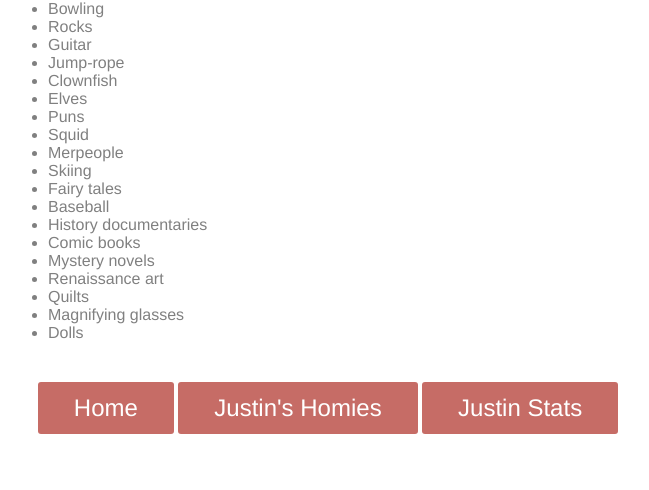
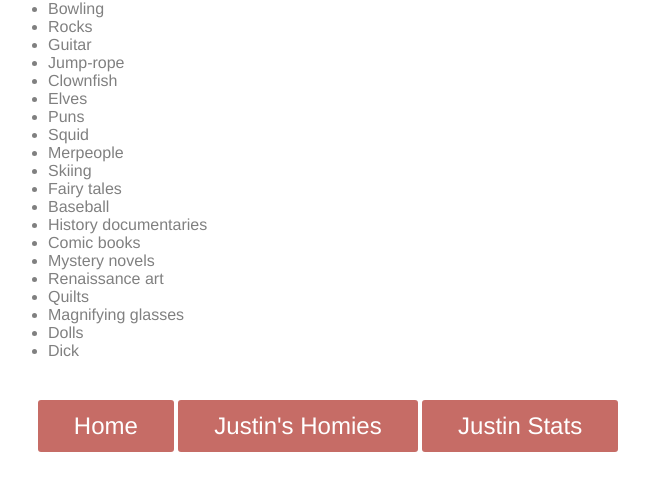
Before and after one commit to justinswuld/justinswuld.github.io, a plain HTML site: page hobbies/index.html in a window 1280 px wide. Shown: the part 118-608 px from the top of the page, without its empty margins (312-961 px from the left). Drawn offline with Linux system fonts and the light colour scheme.

Commit message:
Added dick to hobbies

```diff
--- a/hobbies/index.html
+++ b/hobbies/index.html
@@ -66,6 +66,8 @@
             <li>Magnifying glasses</li>
 
             <li>Dolls</li>
+
+            <li>Dick</li>
         </ul>
     </div>
 
```
